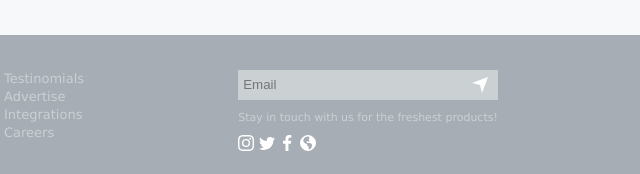
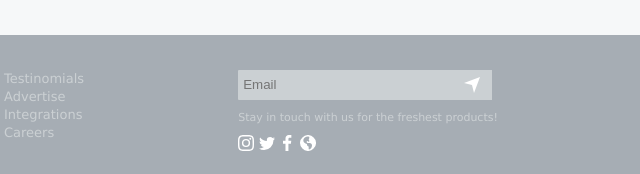
Before and after one commit to vipulsinghpal/ui, a plain HTML site: page index.html in a window 1280 px wide. Shown: the part 1873-2047 px from the top of the page, 592-1232 px from the left. Drawn offline with Linux system fonts and the light colour scheme.

```diff
--- a/assets/css/style.css
+++ b/assets/css/style.css
@@ -228,7 +228,7 @@
     padding: 0.5rem;
     border-radius: 1px;
     height: 3rem;
-    width: 100%;
+    width: 90%;
 }
 .input-text{
     font-size: 11px;
@@ -250,8 +250,8 @@
   .button{
     background-image: url(../image/send.svg);
     background-repeat: no-repeat;
-    width: 20px;
-    background-position: left;
+    width: 40px;
+    background-position: center;
     height: 30px;
     border: none;
     background-color: #CBD0D3;
```
